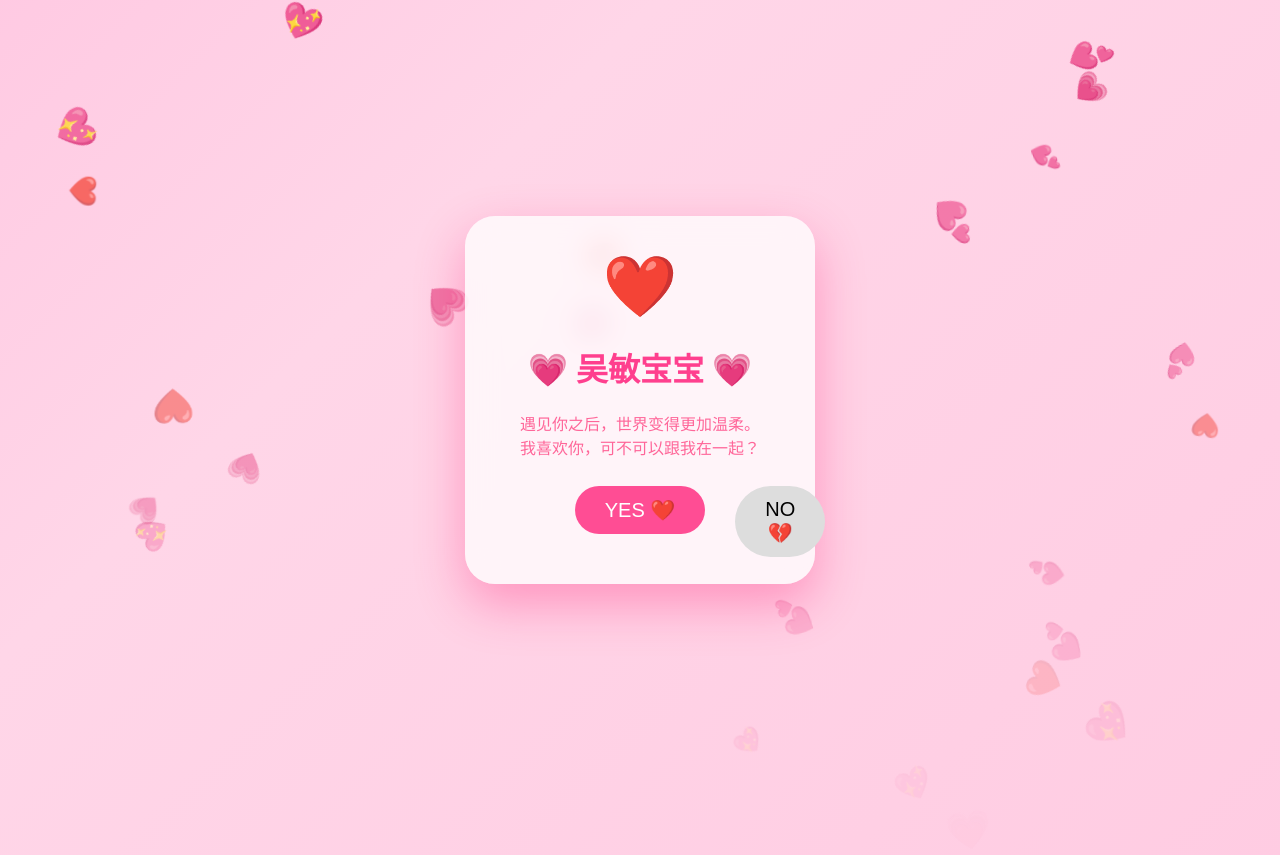
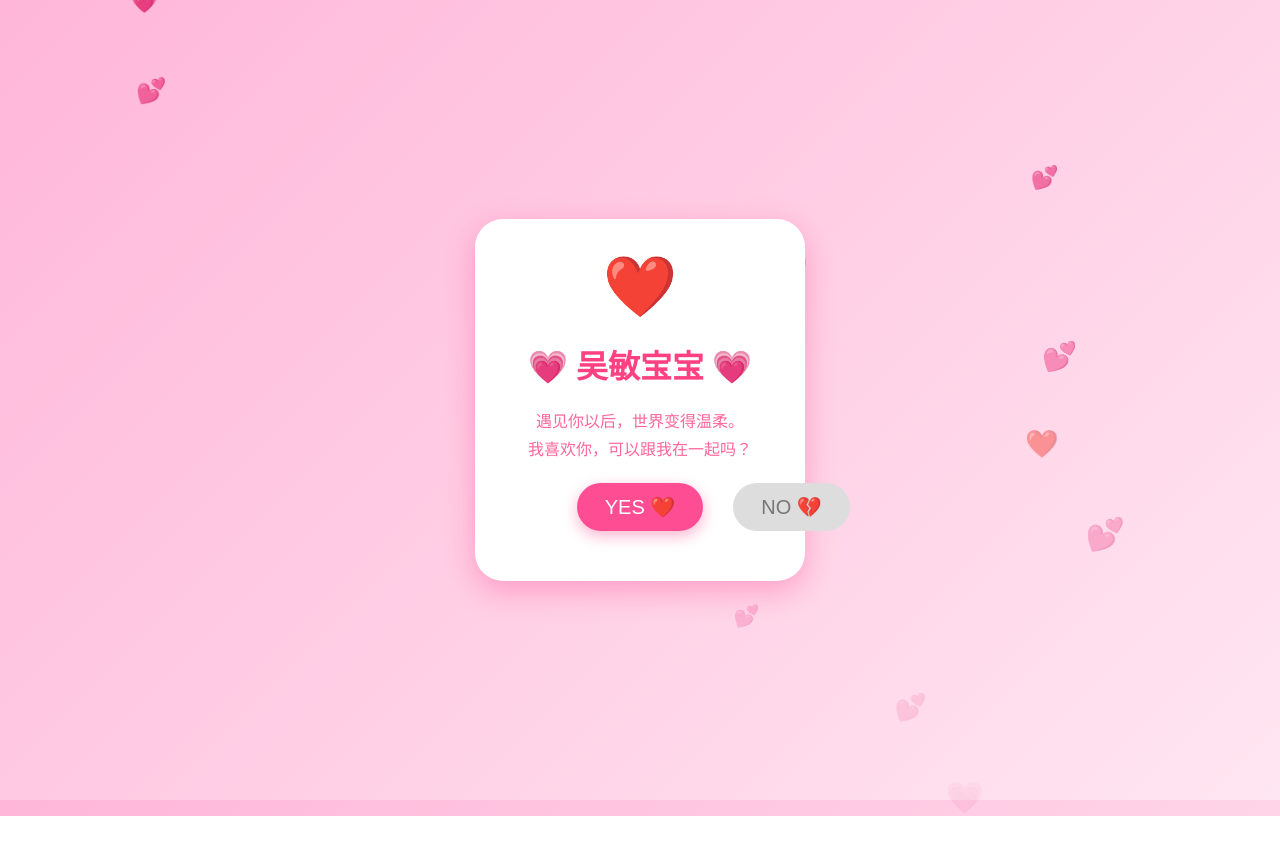
Before and after one commit to gys041018/Missing1015, a plain HTML site: page index.html in a window 1280 px wide. After the commit the page ends 816 px from the top, so only its background shows below. Drawn offline with Linux system fonts and the light colour scheme.

Commit message:
Update index.html

```diff
--- a/index.html
+++ b/index.html
@@ -2,6 +2,8 @@
 <html>
 <head>
 <meta charset="UTF-8">
+<meta name="viewport" content="width=device-width,initial-scale=1.0">
+
 <title>吴敏宝宝 ❤️</title>
 
 <style>
@@ -10,30 +12,25 @@
     box-sizing:border-box;
 }
 
+
 body{
+
     margin:0;
     height:100vh;
     overflow:hidden;
+
     display:flex;
     justify-content:center;
     align-items:center;
+
     font-family:"Microsoft YaHei";
-    background:linear-gradient(
+
+    background:
+    linear-gradient(
     135deg,
-        #ff9ecf,
-        #ffd6e8,
-        #ffc1dc
+    #ffb6d9,
+    #ffe6f1
     );
-    background-size:300% 300%;
-    animation:bg 8s infinite;
-}
-
-
-@keyframes bg{
-
-    50%{
-        background-position:100% 100%;
-    }
 
 }
 
@@ -41,21 +38,20 @@ body{
 
 .card{
 
-    width:350px;
-    padding:35px;
+    width:330px;
 
-    background:rgba(255,255,255,.75);
+    padding:35px 25px;
 
-    backdrop-filter:blur(15px);
+    background:white;
 
-    border-radius:30px;
+    border-radius:28px;
 
     text-align:center;
 
     box-shadow:
-    0 20px 50px rgba(255,0,100,.3);
+    0 10px 30px rgba(255,0,100,.25);
 
-    z-index:2;
+    z-index:5;
 
 }
 
@@ -63,18 +59,19 @@ body{
 
 .heart{
 
-    font-size:60px;
+    font-size:55px;
 
-    animation:heart 1s infinite;
+    animation:
+    beat 1.2s infinite;
 
 }
 
 
 
-@keyframes heart{
+@keyframes beat{
 
     50%{
-        transform:scale(1.2);
+        transform:scale(1.15);
     }
 
 }
@@ -83,9 +80,12 @@ body{
 
 h1{
 
-    color:#ff3f8e;
+    color:#ff4081;
+
+    font-size:32px;
 
 }
+
 
 
 h2{
@@ -100,10 +100,11 @@ h2{
 
     color:#ff6699;
 
+    line-height:28px;
+
     min-height:60px;
 
 }
-
 
 
 
@@ -113,11 +114,11 @@ button{
 
     border-radius:40px;
 
-    padding:12px 30px;
+    font-size:20px;
+
+    padding:12px 28px;
 
     margin:15px;
-
-    font-size:20px;
 
     cursor:pointer;
 
@@ -131,7 +132,11 @@ button{
 
     color:white;
 
-    transition:.5s;
+    transition:
+    transform .4s ease;
+
+    box-shadow:
+    0 5px 15px rgba(255,0,100,.3);
 
 }
 
@@ -140,6 +145,8 @@ button{
 #no{
 
     background:#ddd;
+
+    color:#777;
 
     position:absolute;
 
@@ -155,11 +162,15 @@ button{
 
     position:absolute;
 
-    top:-50px;
+    top:-30px;
 
-    animation:fall 5s linear forwards;
+    z-index:1;
+
+    animation:
+    fall 5s linear forwards;
 
 }
+
 
 
 @keyframes fall{
@@ -167,8 +178,7 @@ button{
     to{
 
         transform:
-        translateY(110vh)
-        rotate(360deg);
+        translateY(110vh);
 
         opacity:0;
 
@@ -179,30 +189,37 @@ button{
 
 
 
+
 /* 烟花 */
 
 .fire{
 
     position:absolute;
 
-    font-size:35px;
+    font-size:30px;
 
-    animation:boom 1s forwards;
+    animation:
+    boom 1s forwards;
 
 }
 
 
+
 @keyframes boom{
 
-    from{
+
+    0%{
 
         transform:scale(.2);
 
+        opacity:1;
+
     }
 
-    to{
 
-        transform:scale(5);
+    100%{
+
+        transform:scale(3);
 
         opacity:0;
 
@@ -214,12 +231,11 @@ button{
 
 </style>
 
-
 </head>
 
 
+
 <body>
-
 
 
 <div class="card">
@@ -235,11 +251,7 @@ button{
 </h1>
 
 
-
-<div class="text" id="text">
-
-</div>
-
+<div class="text" id="text"></div>
 
 
 <button id="yes">
@@ -256,45 +268,65 @@ NO 💔
 
 
 
-
 <script>
 
 
 // 打字效果
 
 let words=
-"遇见你之后，世界变得更加温柔。\n我喜欢你，可不可以跟我在一起？";
+"遇见你以后，世界变得温柔。\n我喜欢你，可以跟我在一起吗？";
+
 
 let index=0;
 
 
 function typing(){
 
+
 if(index<words.length){
 
-        document.getElementById("text")
-        .innerHTML+=words[index]
-        .replace("\n","<br>");
+
+let t=document.getElementById("text");
+
+
+t.innerHTML+=
+words[index]=="\n"
+?
+"<br>"
+:
+words[index];
+
 
 index++;
 
-        setTimeout(typing,120);
+
+setTimeout(
+typing,
+100
+);
+
 
 }
 
+
 }
+
 
 typing();
 
 
 
 
-// YES变大
+
+// YES放大
 
 
-let yes=document.getElementById("yes");
+let yes=
+document.getElementById("yes");
+
 
 let scale=1;
+
 
 
 yes.onclick=function(){
@@ -303,33 +335,40 @@ yes.onclick=function(){
 scale+=0.08;
 
 
-    if(scale<1.8){
+if(scale<1.65){
+
 
 yes.style.transform=
 "scale("+scale+")";
+
 
 }
 
 
 
-    if(scale>=1.7){
+if(scale>=1.65){
 
 
-        document.querySelector(".card")
-        .innerHTML=
+
+document.querySelector(".card").innerHTML=
+
 
 `
+
 <div class="heart">
 💖
 </div>
+
 
 <h1>
 吴敏宝宝 ❤️
 </h1>
 
+
 <h2>
 表白成功！
 </h2>
+
 
 <p>
 以后请多多指教💕
@@ -338,11 +377,16 @@ yes.onclick=function(){
 `;
 
 
+
 fireworks();
+
+
 
 }
 
-}
+
+};
+
 
 
 
@@ -350,19 +394,23 @@ yes.onclick=function(){
 // NO逃跑
 
 
-let no=document.getElementById("no");
+let no=
+document.getElementById("no");
+
 
 
 no.onmouseover=function(){
 
+
 no.style.left=
-    Math.random()*80+"vw";
+Math.random()*75+"vw";
 
 
 no.style.top=
-    Math.random()*80+"vh";
+Math.random()*75+"vh";
 
-}
+
+};
 
 
 
@@ -371,39 +419,75 @@ no.onmouseover=function(){
 // 爱心雨
 
 
-setInterval(()=>{
+setInterval(function(){
 
 
-    let love=document.createElement("div");
+
+let love=
+document.createElement("div");
+
 
 love.className="love";
 
 
 love.innerHTML=
-    ["❤️","💗","💕","💖"]
-    [Math.floor(Math.random()*4)];
+[
+"❤️",
+"💗",
+"💕"
+]
+[
+Math.floor(Math.random()*3)
+];
+
 
 
 love.style.left=
 Math.random()*100+"vw";
 
 
+
 love.style.fontSize=
-    20+Math.random()*20+"px";
+(18+Math.random()*15)+"px";
+
 
 
 document.body.appendChild(love);
 
 
-    setTimeout(()=>{
+
+
+setTimeout(function(){
+
 
 love.remove();
+
 
 },5000);
 
 
 
-},200);
+
+
+// 限制数量
+
+let list=
+document.querySelectorAll(".love");
+
+
+if(list.length>20){
+
+
+list[0].remove();
+
+
+}
+
+
+
+},500);
+
+
 
 
 
@@ -415,21 +499,30 @@ setInterval(()=>{
 function fireworks(){
 
 
-for(let i=0;i<60;i++){
+
+for(let i=0;i<25;i++){
 
 
-setTimeout(()=>{
+
+setTimeout(function(){
 
 
-let f=document.createElement("div");
+let f=
+document.createElement("div");
 
 
 f.className="fire";
 
 
 f.innerHTML=
-["🎆","✨","💖"]
-[Math.floor(Math.random()*3)];
+[
+"🎆",
+"✨",
+"💖"
+]
+[
+Math.floor(Math.random()*3)
+];
 
 
 
@@ -446,7 +539,7 @@ document.body.appendChild(f);
 
 
 
-setTimeout(()=>{
+setTimeout(function(){
 
 f.remove();
 
@@ -454,7 +547,8 @@ f.remove();
 
 
 
-},i*80);
+},i*100);
+
 
 
 }
@@ -468,5 +562,4 @@ f.remove();
 
 
 </body>
-
 </html>
```
Lines whose indentation alone changed are shown as unchanged.
